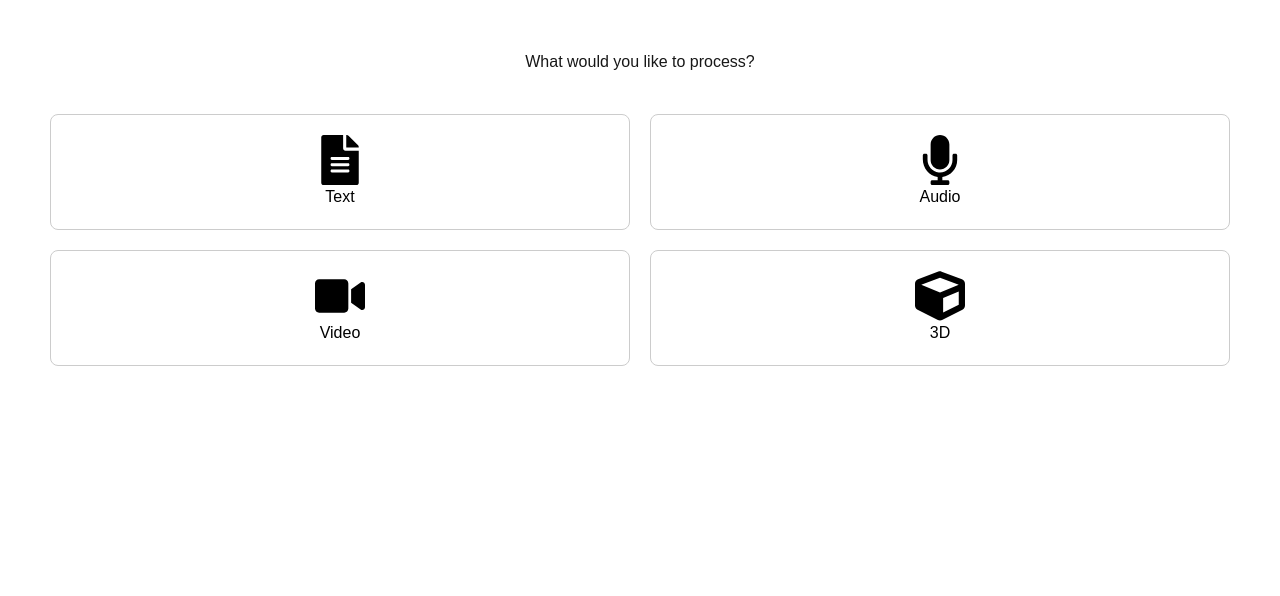
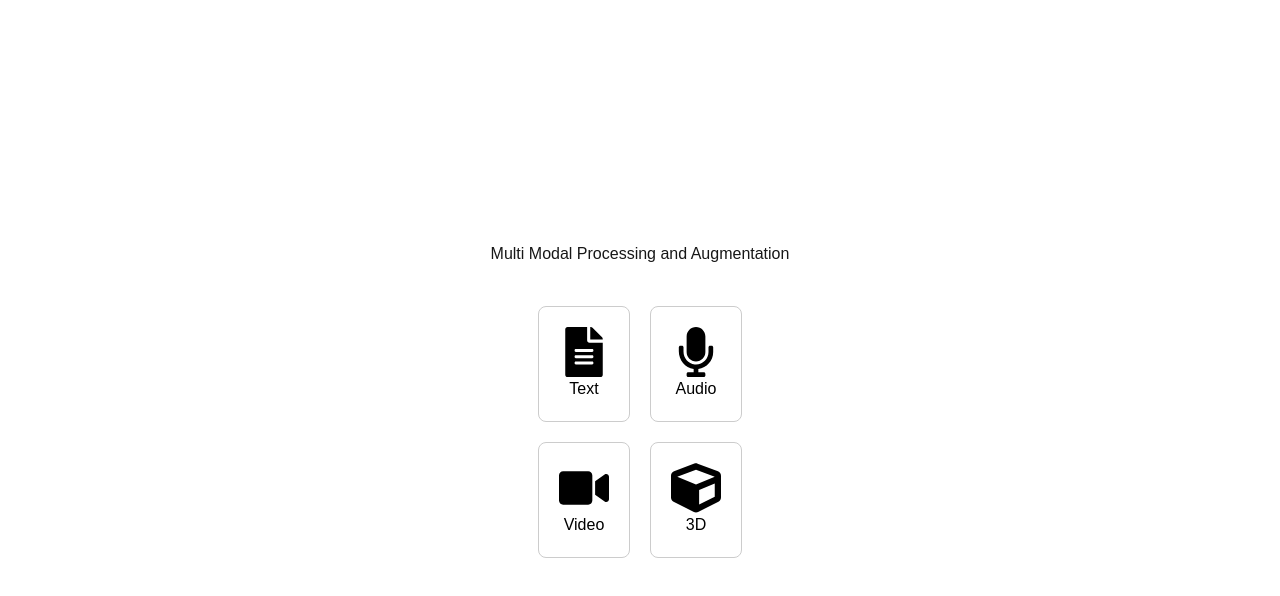
Before and after one commit to bhavyakamboj/tsai-erav3-assigment-2, a Next.js app: page / in a window 1280 px wide. Shown: the top 596 px of the page. Built offline with nearby package versions, Linux system fonts and the light colour scheme.

Commit message:
centered the icons

```diff
--- a/app/page.tsx
+++ b/app/page.tsx
@@ -4,9 +4,9 @@ import React from 'react';
 
 export default function Home() {
   return (
-    <div style={{ textAlign: 'center', padding: '50px' }}>
-      <h1>What would you like to process?</h1>
-      <div style={{ display: 'grid', gridTemplateColumns: 'repeat(2, 1fr)', gap: '20px', marginTop: '40px' }}>
+    <div style={containerStyle}>
+      <Hero />
+      <div style={iconContainerStyle}>
         <Link href="/text" style={linkStyle}>
           <FaFileAlt size={50} />
           <p>Text</p>
@@ -28,6 +28,33 @@ export default function Home() {
   );
 }
 
+function Hero() {
+  return (
+    <div style={heroStyle}>
+      <h1>Multi Modal Processing and Augmentation</h1>
+    </div>
+  );
+}
+
+const containerStyle: React.CSSProperties = {
+  display: 'flex',
+  flexDirection: 'column',
+  justifyContent: 'center',
+  alignItems: 'center',
+  minHeight: '100vh',
+  textAlign: 'center',
+};
+
+const heroStyle: React.CSSProperties = {
+  marginBottom: '40px',
+};
+
+const iconContainerStyle: React.CSSProperties = {
+  display: 'grid',
+  gridTemplateColumns: 'repeat(2, 1fr)',
+  gap: '20px',
+};
+
 const linkStyle: React.CSSProperties = {
   display: 'flex',
   flexDirection: 'column',
```
